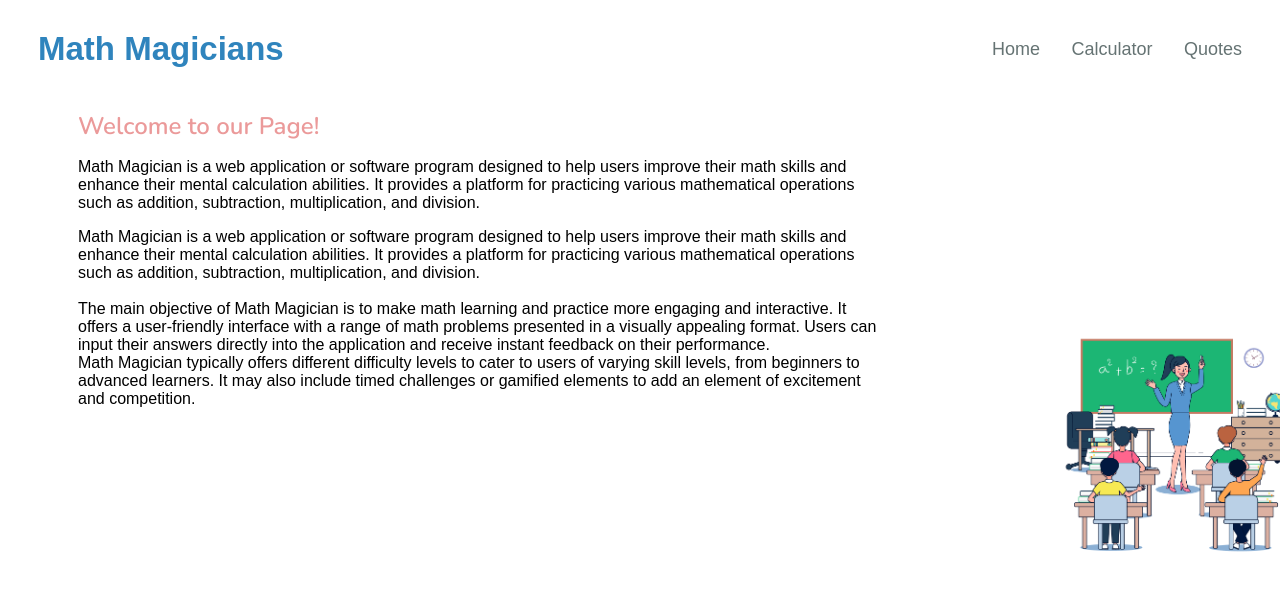
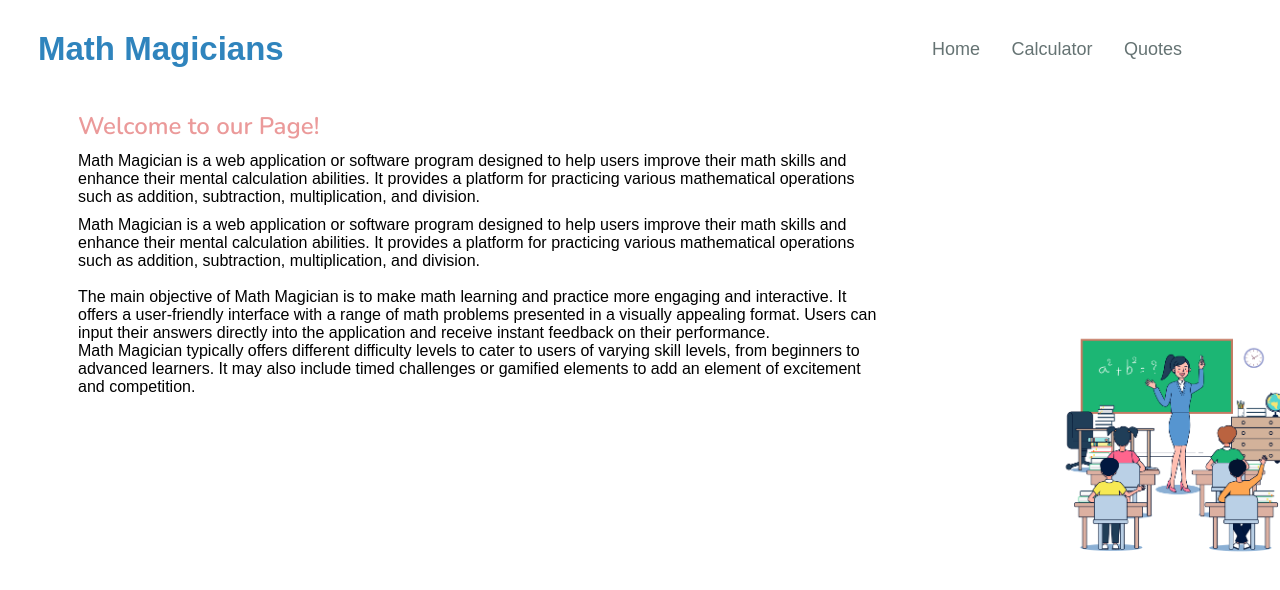
Before and after one commit to ankitt26/Math-magicians, a React (Create React App) app: page / in a window 1280 px wide. Shown: the top 590 px of the page. Built offline with nearby package versions, Linux system fonts and the light colour scheme; a web font is replaced by a local one.

Commit message:
change navbar width

```diff
--- a/src/Styles/Calculator.module.css
+++ b/src/Styles/Calculator.module.css
@@ -1,4 +1,5 @@
 @import url("https://fonts.googleapis.com/css2?family=Nunito:wght@600&family=Ysabeau:wght@300&display=swap");
+
 .CPage {
   width: 90%;
   display: flex;
--- a/src/Styles/Home.module.css
+++ b/src/Styles/Home.module.css
@@ -6,6 +6,7 @@
   width: 80%;
   margin: 10px 70px;
 }
+
 .h2 {
   color: #eb9a9a;
   font-family: "Nunito", sans-serif;
@@ -17,7 +18,7 @@
   font-size: 16px;
   font-family: "Ysabeau", sans-serif;
   max-width: 80%;
-  margin: 10;
+  margin: 10px 0;
 }
 
 .p2 {
--- a/src/Styles/Navbar.module.css
+++ b/src/Styles/Navbar.module.css
@@ -1,4 +1,5 @@
 @import url("https://fonts.googleapis.com/css2?family=Nunito:wght@600&family=Ysabeau:wght@300&display=swap");
+
 .navbar {
   font-family: "Ysabeau", sans-serif;
   display: flex;
@@ -20,6 +21,7 @@
   justify-content: space-between;
   align-items: center;
   width: 250px;
+  margin-right: 60px;
   list-style: none;
 }
 
--- a/src/Styles/Quotes.module.css
+++ b/src/Styles/Quotes.module.css
@@ -1,4 +1,5 @@
 @import url("https://fonts.googleapis.com/css2?family=Karla:wght@600&family=Nunito:wght@600&family=Ysabeau:wght@300&display=swap");
+
 .quote {
   font-family: "Karla", sans-serif;
   margin: 100px auto;
```
